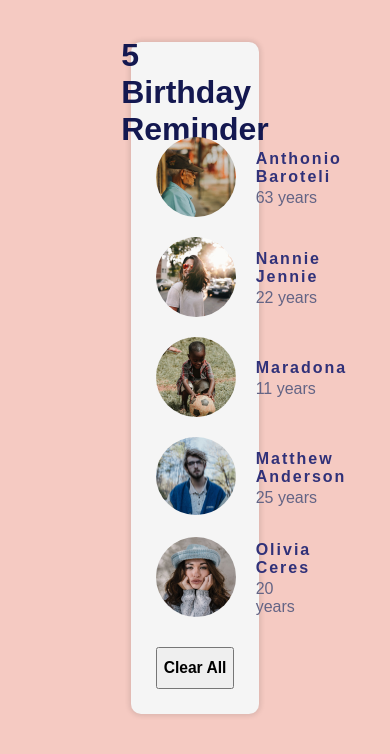
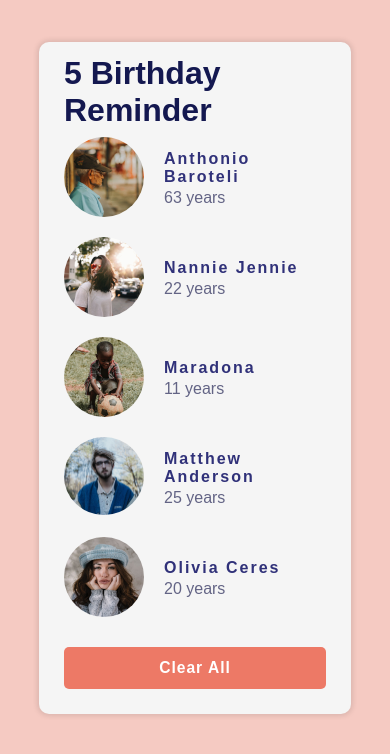
Before and after one commit to okkyprasetian/fcc-react-birthdayreminder, a React (Create React App) app: page / in a window 390 px wide. Shown: the top 754 px of the page. Built offline with nearby package versions, Linux system fonts and the light colour scheme.

Commit message:
complete responsive design css

```diff
--- a/src/App.css
+++ b/src/App.css
@@ -70,4 +70,15 @@ footer {
 footer button {
     height: 100%;
     width: 100%;
+    border: none;
+    border-radius: 5px;
+    letter-spacing: 1px;
+    color: white;
+    background-color: #ed7966;
 }
+
+@media screen and (max-width: 768px) {
+    .app {
+        width: 80%;
+    }
+}
```
